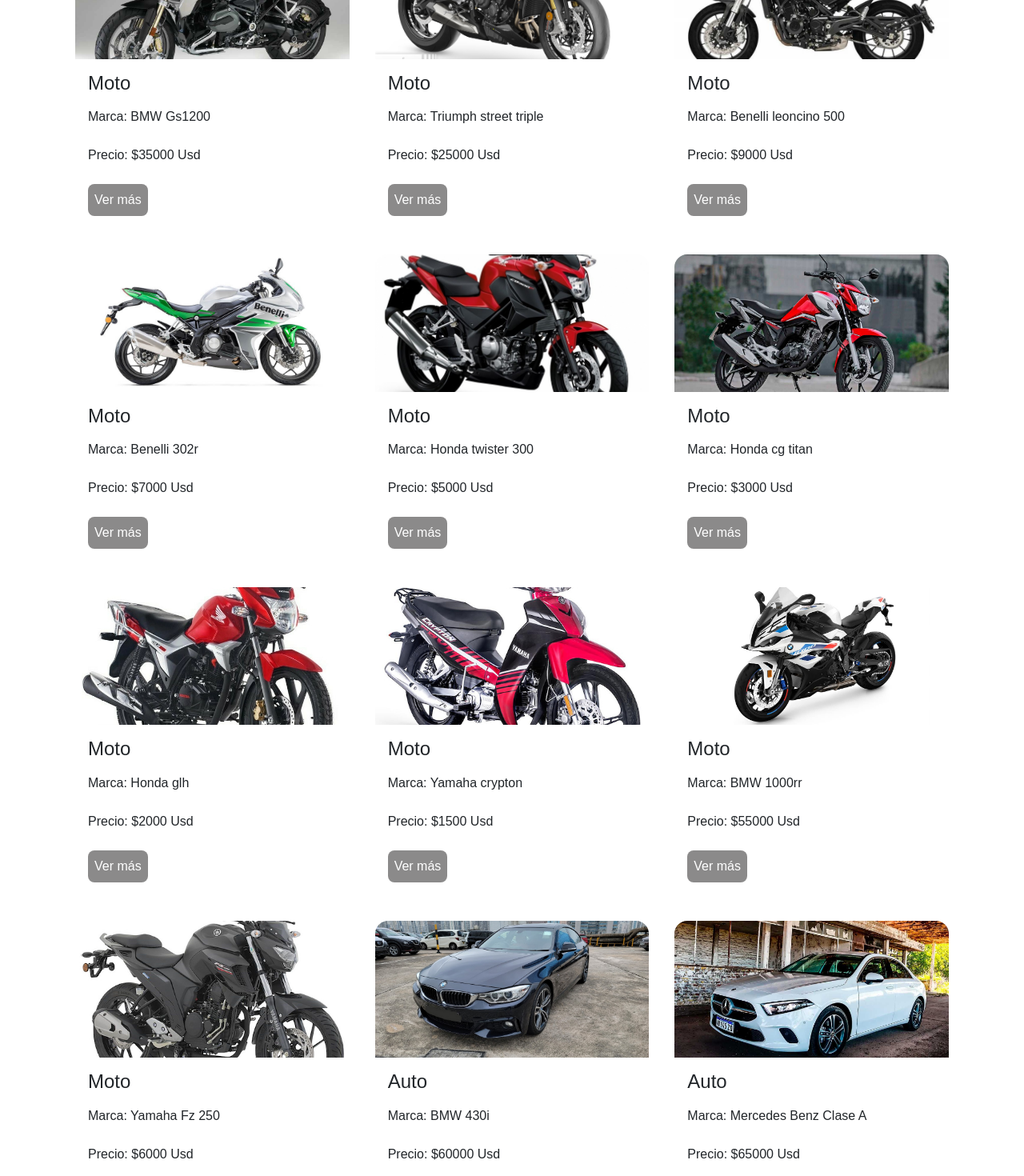
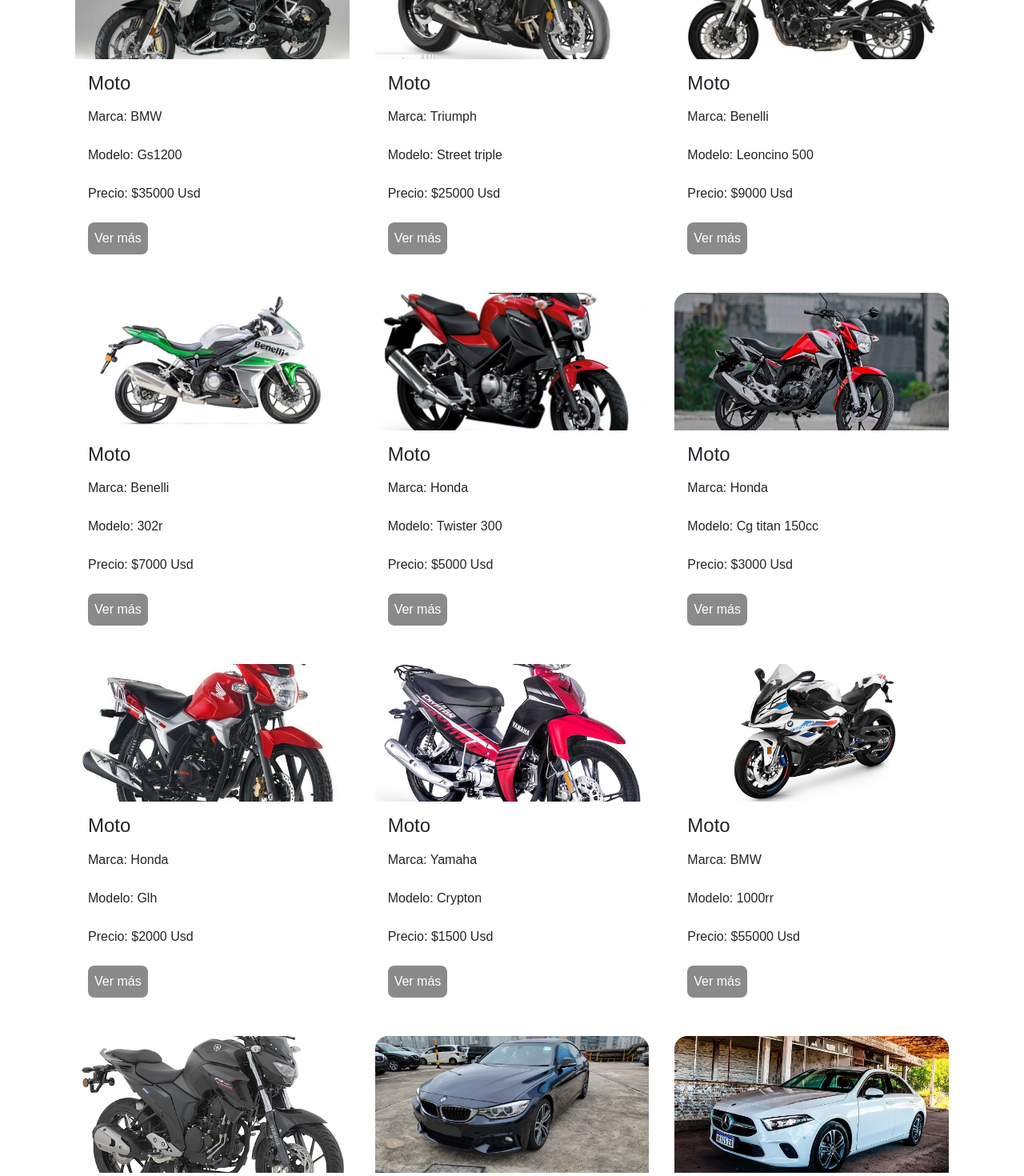
Before and after one commit to Matper17/PreEntrega2_Peralta, a React (Create React App) app: page / in a window 1280 px wide. Shown: the part 320-1790 px from the top of the page at 80% size. Built offline with nearby package versions, Linux system fonts and the light colour scheme.

Commit message:
Optimizaciones

```diff
--- a/src/components/Item.jsx
+++ b/src/components/Item.jsx
@@ -8,6 +8,7 @@
         <div>
             <h4>{producto.categoria}</h4>
             <p>Marca: {producto.marca}</p>
+            <p>Modelo: {producto.modelo}</p>
             <p>Precio: ${producto.precio}</p>
             <Link className='ver-mas' to={`/Item/${producto.id}`}> Ver más </Link>
         </div>
--- a/src/components/ItemDetail.jsx
+++ b/src/components/ItemDetail.jsx
@@ -9,6 +9,7 @@
                 <h3 className="titulo"> {item.nombre} </h3>
                 <p className="descripcion"> {item.desc} </p>
                 <p className="descripcion"> {item.marca} </p>
+                <p className="descripcion"> {item.modelo} </p>
                 <p className="descripcion"> ${item.precio} </p>
             </div>
         </div>
--- a/src/data/data.json
+++ b/src/data/data.json
@@ -1,23 +1,23 @@
 [
-    {"id": 1, "categoria": "Moto", "tipo": "Motovehiculo", "desc": "Alta gama", "marca": "BMW Gs1200", "precio": "35000 Usd", "imagen":"./Img/BMW-R-1200-GS.jpg", "cantidad": 1},
-    {"id": 2, "categoria": "Moto", "tipo": "Motovehiculo", "desc": "Alta gama", "marca": "Triumph street triple", "precio": "25000 Usd", "imagen":"./Img/triumph-street-triple.jpg", "cantidad": 1},
-    {"id": 3, "categoria": "Moto", "tipo": "Motovehiculo", "desc": "Gama media", "marca": "Benelli leoncino 500", "precio": "9000 Usd", "imagen":"./Img/leoncino-500.jpg", "cantidad": 1},
-    {"id": 4, "categoria": "Moto", "tipo": "Motovehiculo", "desc": "Gama media", "marca": "Benelli 302r", "precio": "7000 Usd", "imagen":"./Img/benelli-302-r.jpg", "cantidad": 1},
-    {"id": 5, "categoria": "Moto"," tipo": "Motovehiculo", "desc": "Gama media", "marca": "Honda twister 300", "precio": "5000 Usd", "imagen":"./Img/honda-300.jpg", "cantidad": 1},
-    {"id": 6, "categoria": "Moto"," tipo": "Motovehiculo", "desc": "Gama baja", "marca": "Honda cg titan", "precio": "3000 Usd", "imagen":"./Img/Honda-CG-titan.jpg", "cantidad": 1},
-    {"id": 7, "categoria": "Moto"," tipo": "Motovehiculo", "desc": "Gama baja", "marca": "Honda glh", "precio": "2000 Usd", "imagen":"./Img/honda-glh.jpg", "cantidad": 1},
-    {"id": 8, "categoria": "Moto"," tipo": "Motovehiculo", "desc": "Gama baja", "marca": "Yamaha crypton", "precio": "1500 Usd", "imagen":"./Img/yamaha-crypton.jpg", "cantidad": 1},
-    {"id": 9, "categoria": "Moto"," tipo": "Motovehiculo", "desc": "Alta gama", "marca": "BMW 1000rr", "precio": "55000 Usd", "imagen":"./Img/bmw-1000-rr.jpg", "cantidad": 1},
-    {"id": 10, "categoria": "Moto", "tipo": "Motovehiculo", "desc": "Gama media", "marca": "Yamaha Fz 250", "precio": "6000 Usd", "imagen":"./Img/yamaha-fz-250.jpg", "cantidad": 1},
-    {"id": 11, "categoria": "Auto", "tipo": "Automovil", "desc": "Alta gama", "marca": "BMW 430i", "precio": "60000 Usd", "imagen":"./Img/bmw_430i.jpg", "cantidad": 1},
-    {"id": 12, "categoria": "Auto", "tipo": "Automovil", "desc": "Alta gama", "marca": "Mercedes Benz Clase A", "precio": "65000 Usd", "imagen":"./Img/mercedes-benz-claseA.jpg", "cantidad": 1},
-    {"id": 13, "categoria": "Auto", "tipo": "Automovil", "desc": "Alta gama", "marca": "Audi R8", "precio": "100000 Usd", "imagen":"./Img/audi-r8.jpg", "cantidad": 1},
-    {"id": 14, "categoria": "Auto", "tipo": "Automovil", "desc": "Alta gama", "marca": "Ford Mondeo", "precio": "40000 Usd", "imagen":"./Img/ford-mondeo.jpg", "cantidad": 1},
-    {"id": 15, "categoria": "Auto", "tipo": "Automovil", "desc": "Alta gama", "marca": "Ford Ranger", "precio": "75000 Usd", "imagen":"./Img/FORD-RANGER.jpg", "cantidad": 1},
-    {"id": 16, "categoria": "Auto", "tipo": "Automovil", "desc": "Alta gama", "marca": "Toyota Hilux", "precio": "50000 Usd", "imagen":"./Img/toyota-hilux.jpg", "cantidad": 1},
-    {"id": 17, "categoria": "Auto", "tipo": "Automovil", "desc": "Alta gama", "marca": "Renault Megane RS", "precio": "55000 Usd", "imagen":"./Img/renault-megane-rs.jpg", "cantidad": 1},
-    {"id": 18, "categoria": "Auto", "tipo": "Automovil", "desc": "Alta gama", "marca": "Honda Civic", "precio": "24000 Usd", "imagen":"./Img/honda-civic.jpg", "cantidad": 1},
-    {"id": 19, "categoria": "Auto", "tipo": "Automovil", "desc": "Alta gama", "marca": "Subaru Impreza", "precio": "65000 Usd", "imagen":"./Img/SUBARU-IMPREZA.jpg", "cantidad": 1},
-    {"id": 20, "categoria": "Auto","tipo": "Automovil", "desc": "Alta gama", "marca": "Peugeot RCZ", "precio": "35000 Usd", "imagen":"./Img/peugeot-rcz.jpg", "cantidad": 1},
-    {"id": 20, "categoria": "Auto","tipo": "Automovil", "desc": "Alta gama", "marca": "Dodge Ram", "precio": "90000 Usd", "imagen":"./Img/Dodge_Ram.jpeg", "cantidad": 1}
+    {"id": 1, "categoria": "Moto", "tipo": "Motovehiculo", "desc": "Alta gama", "marca": "BMW","modelo": "Gs1200" ,"precio": "35000 Usd", "imagen":"./Img/BMW-R-1200-GS.jpg", "cantidad": 1},
+    {"id": 2, "categoria": "Moto", "tipo": "Motovehiculo", "desc": "Alta gama", "marca": "Triumph", "modelo": "Street triple" , "precio": "25000 Usd", "imagen":"./Img/triumph-street-triple.jpg", "cantidad": 1},
+    {"id": 3, "categoria": "Moto", "tipo": "Motovehiculo", "desc": "Gama media", "marca": "Benelli", "modelo": "Leoncino 500" , "precio": "9000 Usd", "imagen":"./Img/leoncino-500.jpg", "cantidad": 1},
+    {"id": 4, "categoria": "Moto", "tipo": "Motovehiculo", "desc": "Gama media", "marca": "Benelli", "modelo": "302r" ,"precio": "7000 Usd", "imagen":"./Img/benelli-302-r.jpg", "cantidad": 1},
+    {"id": 5, "categoria": "Moto"," tipo": "Motovehiculo", "desc": "Gama media", "marca": "Honda", "modelo": "Twister 300" ,"precio": "5000 Usd", "imagen":"./Img/honda-300.jpg", "cantidad": 1},
+    {"id": 6, "categoria": "Moto"," tipo": "Motovehiculo", "desc": "Gama baja", "marca": "Honda", "modelo": "Cg titan 150cc" , "precio": "3000 Usd", "imagen":"./Img/Honda-CG-titan.jpg", "cantidad": 1},
+    {"id": 7, "categoria": "Moto"," tipo": "Motovehiculo", "desc": "Gama baja", "marca": "Honda", "modelo": "Glh" ,"precio": "2000 Usd", "imagen":"./Img/honda-glh.jpg", "cantidad": 1},
+    {"id": 8, "categoria": "Moto"," tipo": "Motovehiculo", "desc": "Gama baja", "marca": "Yamaha", "modelo": "Crypton" , "precio": "1500 Usd", "imagen":"./Img/yamaha-crypton.jpg", "cantidad": 1},
+    {"id": 9, "categoria": "Moto"," tipo": "Motovehiculo", "desc": "Alta gama", "marca": "BMW", "modelo": "1000rr" ,"precio": "55000 Usd", "imagen":"./Img/bmw-1000-rr.jpg", "cantidad": 1},
+    {"id": 10, "categoria": "Moto", "tipo": "Motovehiculo", "desc": "Gama media", "marca": "Yamaha", "modelo": "Fz 250" , "precio": "6000 Usd", "imagen":"./Img/yamaha-fz-250.jpg", "cantidad": 1},
+    {"id": 11, "categoria": "Auto", "tipo": "Automovil", "desc": "Alta gama", "marca": "BMW", "modelo": "430i" , "precio": "60000 Usd", "imagen":"./Img/bmw_430i.jpg", "cantidad": 1},
+    {"id": 12, "categoria": "Auto", "tipo": "Automovil", "desc": "Alta gama", "marca": "Mercedes Benz", "modelo": "Clase A" ,"precio": "65000 Usd", "imagen":"./Img/mercedes-benz-claseA.jpg", "cantidad": 1},
+    {"id": 13, "categoria": "Auto", "tipo": "Automovil", "desc": "Alta gama", "marca": "Audi", "modelo": "R8" , "precio": "100000 Usd", "imagen":"./Img/audi-r8.jpg", "cantidad": 1},
+    {"id": 14, "categoria": "Auto", "tipo": "Automovil", "desc": "Alta gama", "marca": "Ford", "modelo": "Mondeo" ,"precio": "40000 Usd", "imagen":"./Img/ford-mondeo.jpg", "cantidad": 1},
+    {"id": 15, "categoria": "Auto", "tipo": "Automovil", "desc": "Alta gama", "marca": "Ford", "modelo": "Ranger" ,"precio": "75000 Usd", "imagen":"./Img/FORD-RANGER.jpg", "cantidad": 1},
+    {"id": 16, "categoria": "Auto", "tipo": "Automovil", "desc": "Alta gama", "marca": "Toyota", "modelo": "Hilux" ,"precio": "50000 Usd", "imagen":"./Img/toyota-hilux.jpg", "cantidad": 1},
+    {"id": 17, "categoria": "Auto", "tipo": "Automovil", "desc": "Alta gama", "marca": "Renault", "modelo": "Megane RS" , "precio": "55000 Usd", "imagen":"./Img/renault-megane-rs.jpg", "cantidad": 1},
+    {"id": 18, "categoria": "Auto", "tipo": "Automovil", "desc": "Alta gama", "marca": "Honda", "modelo": "Civic" ,"precio": "24000 Usd", "imagen":"./Img/honda-civic.jpg", "cantidad": 1},
+    {"id": 19, "categoria": "Auto", "tipo": "Automovil", "desc": "Alta gama", "marca": "Subaru", "modelo": "Impreza" ,"precio": "65000 Usd", "imagen":"./Img/SUBARU-IMPREZA.jpg", "cantidad": 1},
+    {"id": 20, "categoria": "Auto","tipo": "Automovil", "desc": "Alta gama", "marca": "Peugeot", "modelo": "RCZ" ,"precio": "35000 Usd", "imagen":"./Img/peugeot-rcz.jpg", "cantidad": 1},
+    {"id": 20, "categoria": "Auto","tipo": "Automovil", "desc": "Alta gama", "marca": "Dodge", "modelo": "RAM" ,"precio": "90000 Usd", "imagen":"./Img/Dodge_Ram.jpeg", "cantidad": 1}
 ]
```
